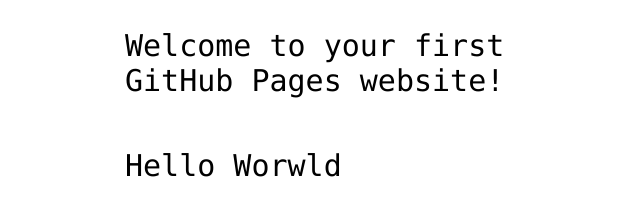
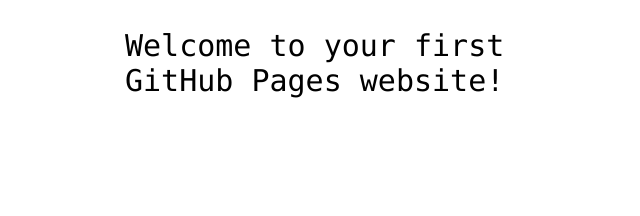
Before and after one commit to jcha0075/hello-world, a plain HTML site: page index.html in a window 1280 px wide. Shown: the part 360-576 px from the top of the page, without its empty margins (315-955 px from the left). Drawn offline with Linux system fonts and the light colour scheme.

Commit message:
Update index.html

```diff
--- a/index.html
+++ b/index.html
@@ -13,7 +13,6 @@
 
 <!-- Change this code here by copy and pasting your template on line 15 -->
 <p>Welcome to your first GitHub Pages website!</p>
-  <p>Hello Worwld</p>
 
 </body>
 </html>
```
